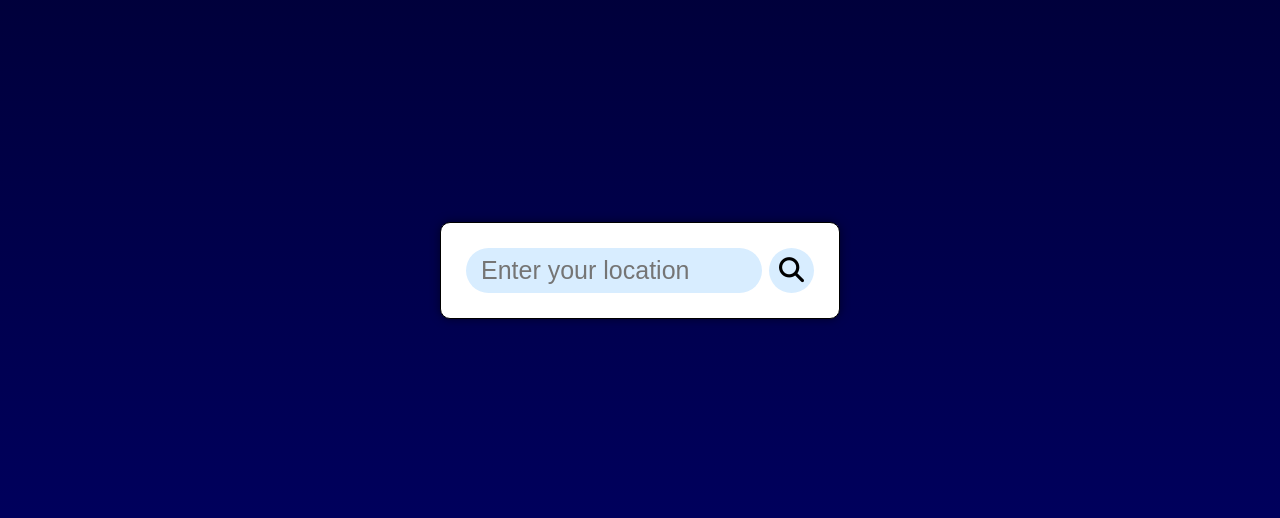
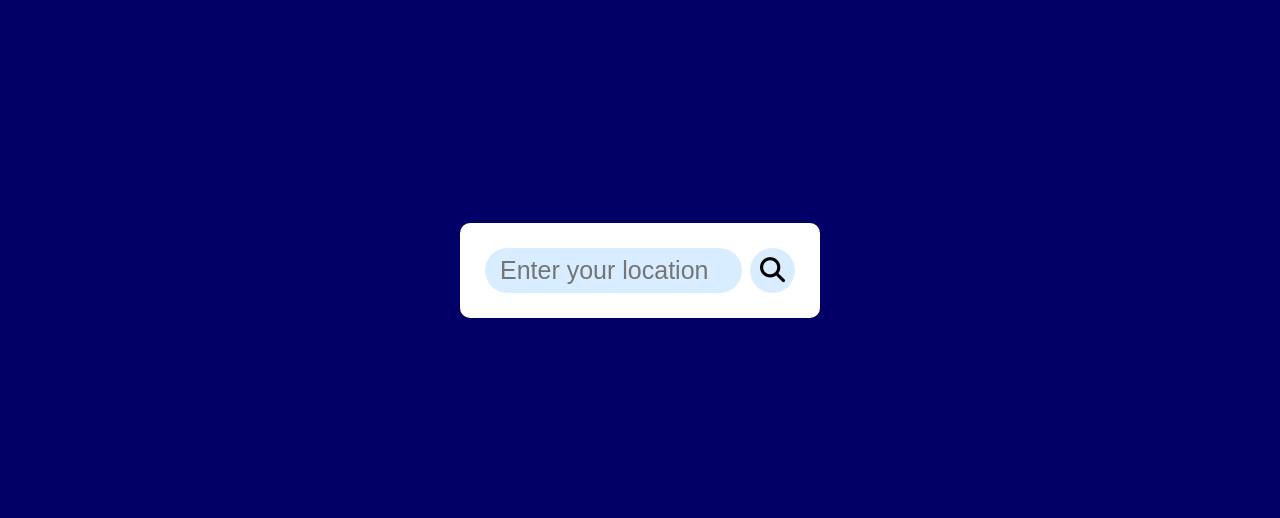
Before and after one commit to SayanMondal-1643/Weather_Website, a plain HTML site: page index.html in a window 1280 px wide. Shown: the part 130-648 px from the top of the page. Drawn offline with Linux system fonts and the light colour scheme.

Commit message:
Update style.css

```diff
--- a/style.css
+++ b/style.css
@@ -2,13 +2,13 @@
     margin: 0;
     padding: 0;
     box-sizing: border-box;
-    font-size: 20px;
+    font-size: 17px;
     font-family: sans-serif ;
 }
 
 body{
     min-height: 100vh;
-    background: linear-gradient(to bottom, #000033, #000066);
+    background:  #000066;
     display: flex;
     flex-direction: column;
     align-items: center;
@@ -20,13 +20,11 @@ body{
 }
 
 #container{
-    width: 400px;
+    width: 360px;
     height: min-content;
     background-color: white;
     border-radius: 10px;
     padding: 15px;
-    box-shadow:  0 0 10px rgb(0, 0, 0,0.5);
-    border: 1px solid black;
 }
 
 #weather-header{
@@ -39,7 +37,7 @@ body{
     border: none;
     outline: none;
     background-color:rgb(216 237 255);
-    width: 85%;
+    width: 83%;
     font-size: 25px; /*Adjust*/
     padding-left: 15px;
     padding-right: 5px;
@@ -88,13 +86,13 @@ body{
     position: relative;
 }
 #temperature{
-    font-size: 50px;
+    font-size: 45px;
     font-weight: 700;
     margin-right: 5px;
 }
 
 #feels-like{
-    font-size: 17px;
+    font-size: 15px;
 }
 
 #description{
```
